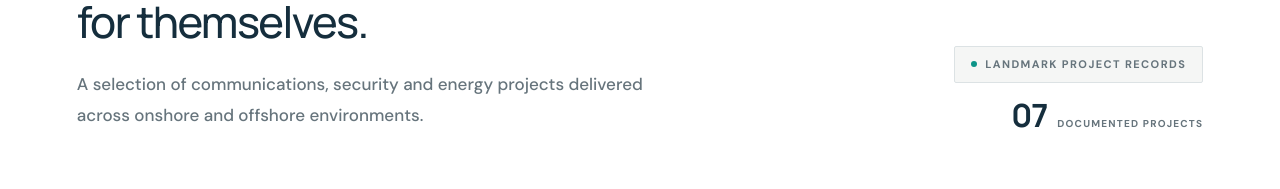
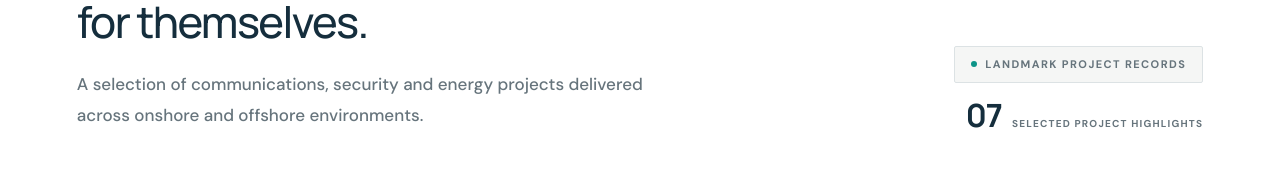
Before and after one commit to krishnaChandak044/Osscorp, a Next.js app: page / in a window 1280 px wide. Shown: the part 8490-8679 px from the top of the page. Built offline with nearby package versions, Linux system fonts and the light colour scheme.

Commit message:
Clarify featured project counter label

```diff
--- a/app/page.tsx
+++ b/app/page.tsx
@@ -1201,7 +1201,7 @@ export default function Home() {
                             </div>
                             <div className="case-index-counter">
                                 <strong>{String(caseStudies.length).padStart(2, "0")}</strong>
-                                <span>DOCUMENTED PROJECTS</span>
+                                <span>SELECTED PROJECT HIGHLIGHTS</span>
                             </div>
                         </div>
                     </div>
```
